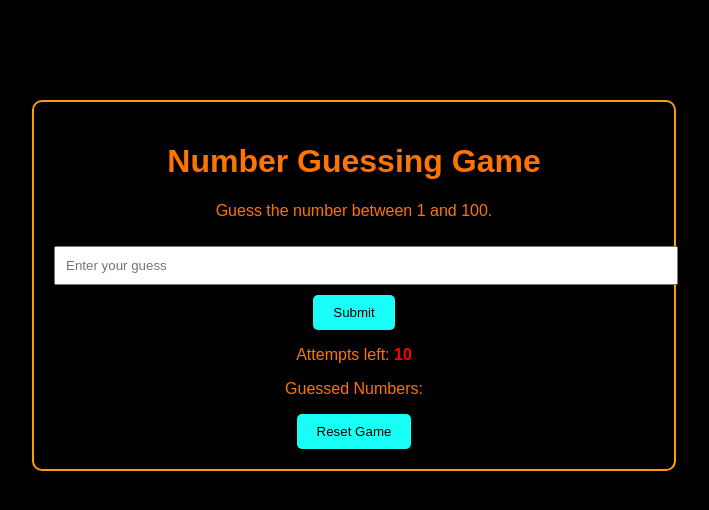
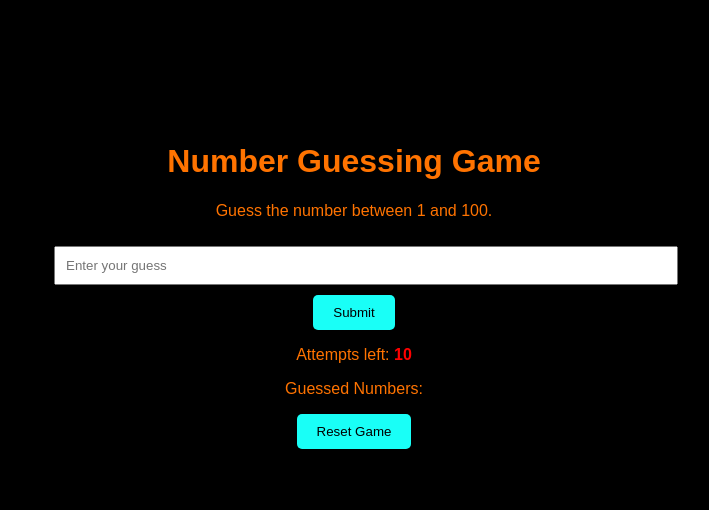
Before and after one commit to justfsl50/Random-num, a plain HTML site: page index.html in a window 1280 px wide. Shown: the whole page, without its empty margins (76-785 px from the left). Drawn offline with Linux system fonts and the light colour scheme.

Commit message:
border color change

```diff
--- a/styles.css
+++ b/styles.css
@@ -9,7 +9,7 @@ body {
     max-width: 600px;
     margin: 100px;
     padding: 20px;
-    border: 2px solid rgb(255, 156, 7);
+    border: 2px solid rgb(0, 0, 0);
     border-radius: 10px;
     background-color: black;
 }
```
